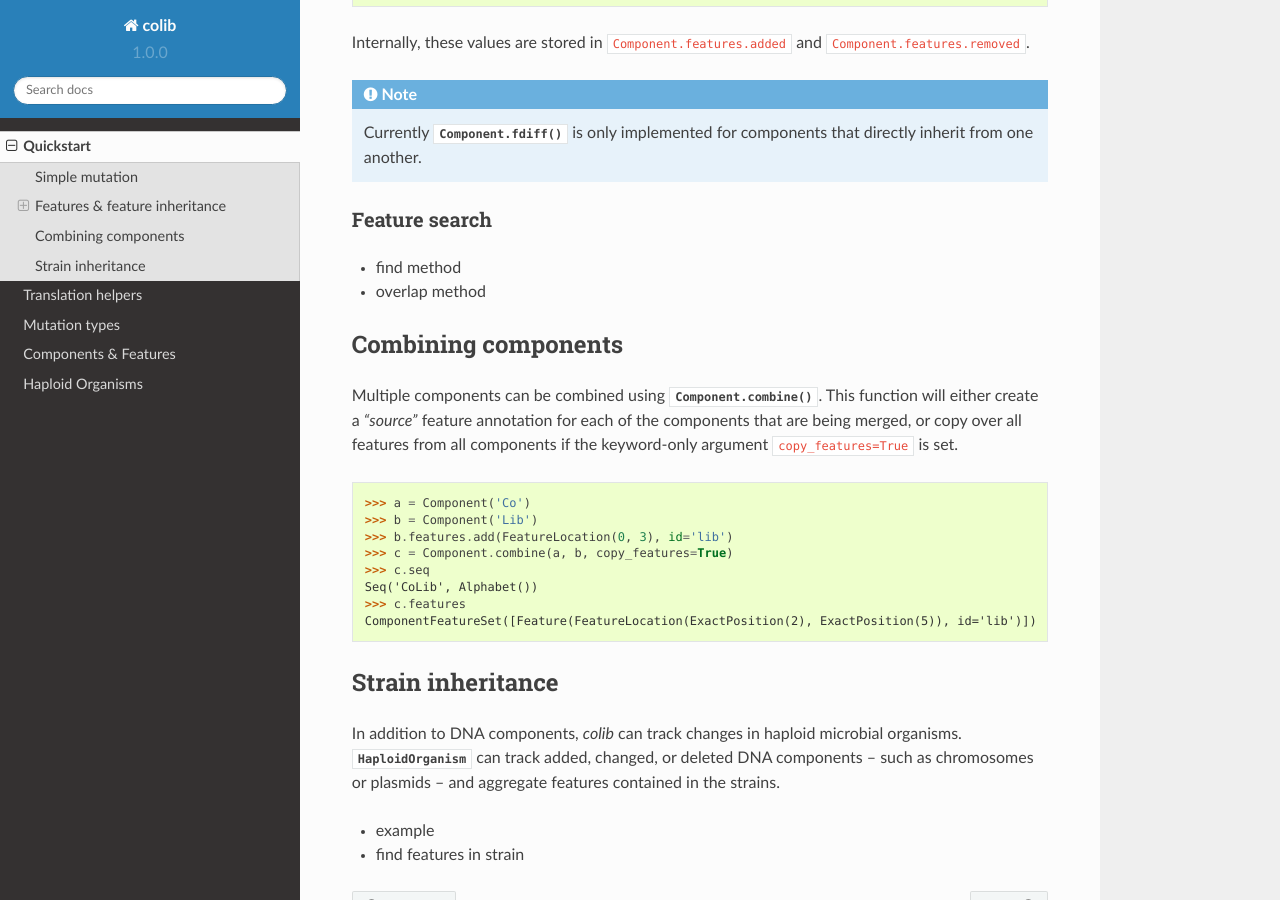
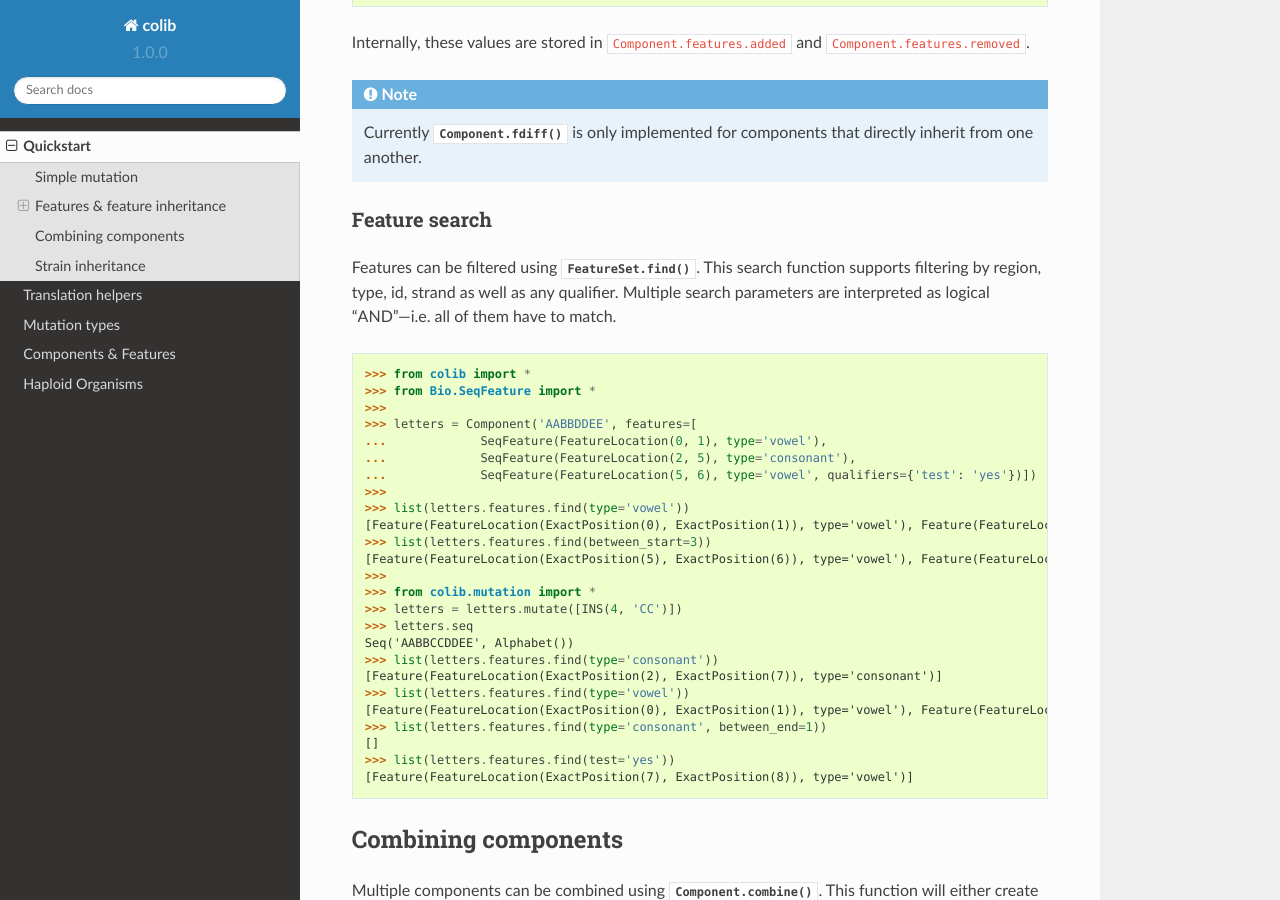
Before and after one commit to biosustain/co, a Sphinx documentation site: the page built from docs/quickstart.rst, in a window 1280 px wide and 900 px high, scrolled down 1727 px. Built offline with Sphinx 7.4.7 and the Read the Docs theme 2.0.0, drawn with Linux system fonts in a browser that asks for light colours.

Commit message:
Document Feature.find()

```diff
--- a/docs/quickstart.rst
+++ b/docs/quickstart.rst
@@ -118,8 +118,38 @@ Internally, these values are stored in ``Component.features.added`` and ``Compon
 Feature search
 ^^^^^^^^^^^^^^
 
-- find method
-- overlap method
+Features can be filtered using :meth:`FeatureSet.find`. This search function supports filtering by region, type, id,
+strand as well as any qualifier. Multiple search parameters are interpreted as logical "AND"---i.e. all of them have
+to match.
+
+.. code-block:: python
+
+    >>> from colib import *
+    >>> from Bio.SeqFeature import *
+    >>>
+    >>> letters = Component('AABBDDEE', features=[
+    ...             SeqFeature(FeatureLocation(0, 1), type='vowel'),
+    ...             SeqFeature(FeatureLocation(2, 5), type='consonant'),
+    ...             SeqFeature(FeatureLocation(5, 6), type='vowel', qualifiers={'test': 'yes'})])
+    >>>
+    >>> list(letters.features.find(type='vowel'))
+    [Feature(FeatureLocation(ExactPosition(0), ExactPosition(1)), type='vowel'), Feature(FeatureLocation(ExactPosition(5), ExactPosition(6)), type='vowel')]
+    >>> list(letters.features.find(between_start=3))
+    [Feature(FeatureLocation(ExactPosition(5), ExactPosition(6)), type='vowel'), Feature(FeatureLocation(ExactPosition(2), ExactPosition(5)), type='consonant')]
+    >>>
+    >>> from colib.mutation import *
+    >>> letters = letters.mutate([INS(4, 'CC')])
+    >>> letters.seq
+    Seq('AABBCCDDEE', Alphabet())
+    >>> list(letters.features.find(type='consonant'))
+    [Feature(FeatureLocation(ExactPosition(2), ExactPosition(7)), type='consonant')]
+    >>> list(letters.features.find(type='vowel'))
+    [Feature(FeatureLocation(ExactPosition(0), ExactPosition(1)), type='vowel'), Feature(FeatureLocation(ExactPosition(7), ExactPosition(8)), type='vowel')]
+    >>> list(letters.features.find(type='consonant', between_end=1))
+    []
+    >>> list(letters.features.find(test='yes'))
+    [Feature(FeatureLocation(ExactPosition(7), ExactPosition(8)), type='vowel')]
+
 
 Combining components
 --------------------
```
Also changed, not shown: 3 other files.
